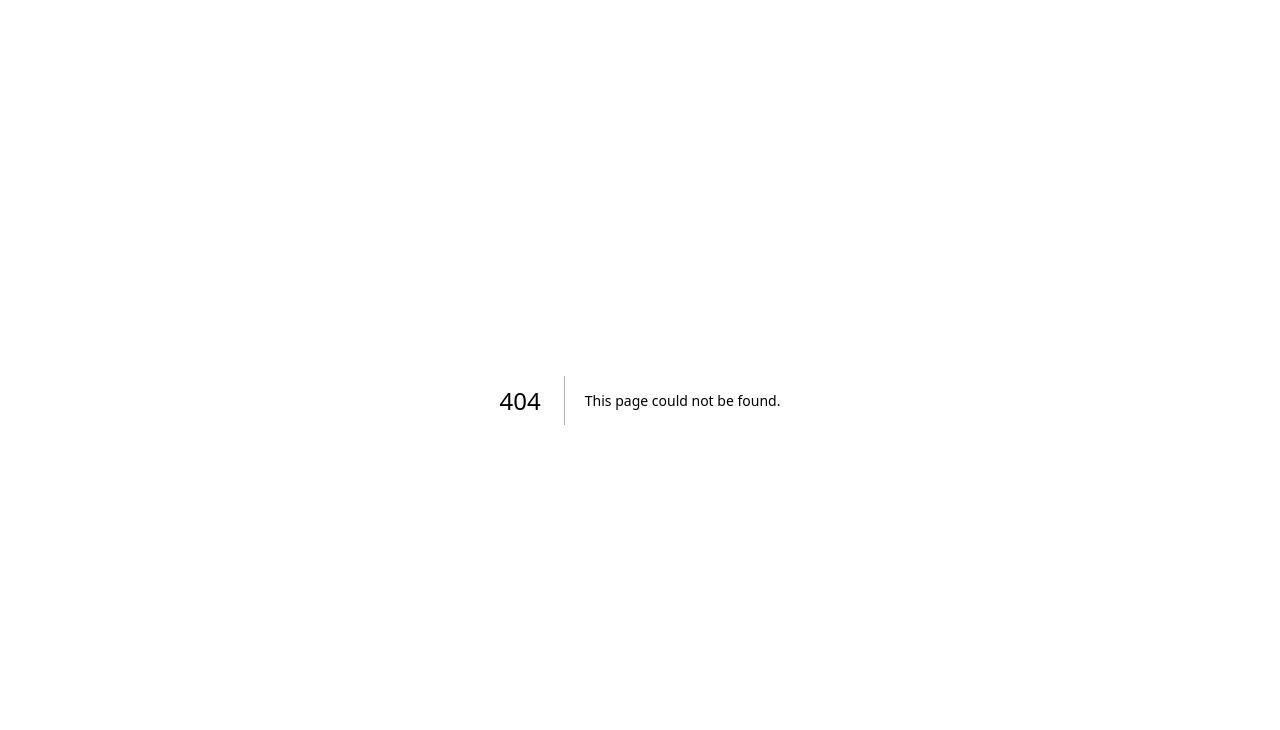
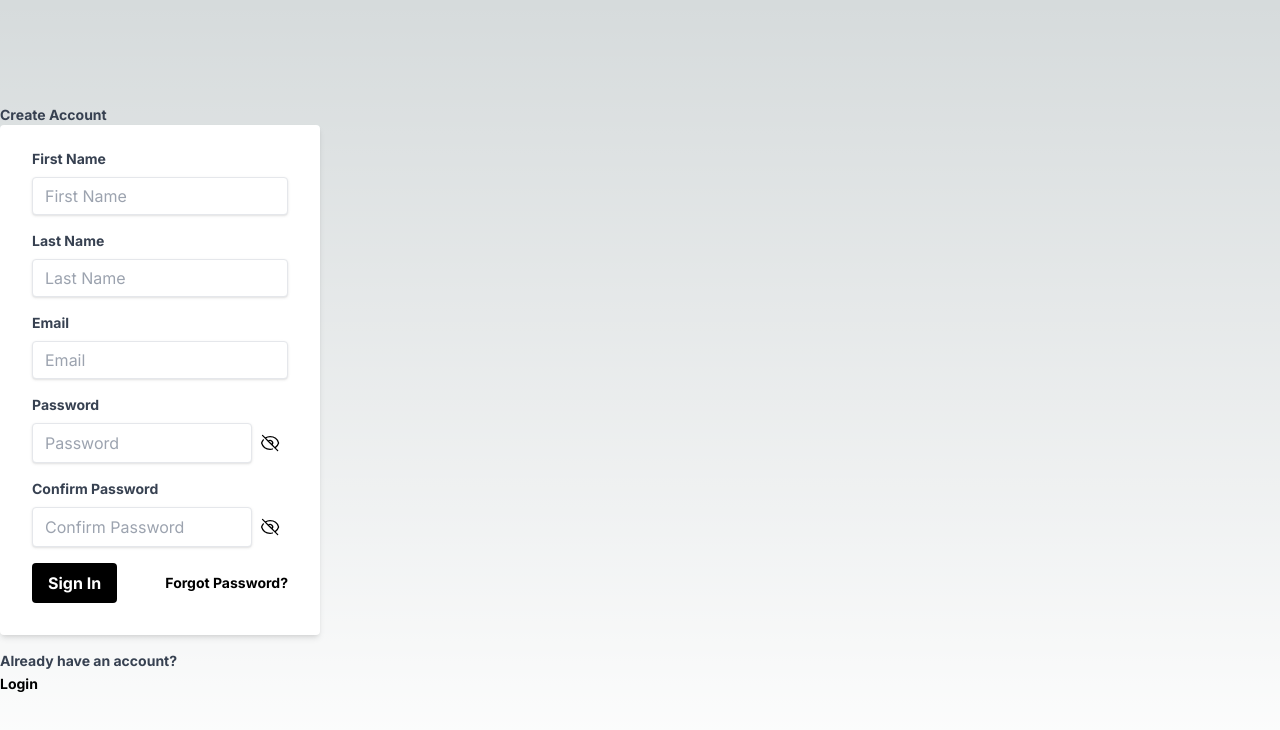
Before and after one commit to JordanTaylorJ/two_factor_auth, a Next.js app in the folder client/: page /signup in a window 1280 px wide. Before the commit this address had no page. Shown: the top 730 px of the page. Built offline with nearby package versions, Linux system fonts and the light colour scheme.

Commit message:
add signup component and create form, add form data to state and use hidden variables to show and hide password

```diff
--- a/client/src/app/page.js
+++ b/client/src/app/page.js
@@ -1,21 +1,12 @@
-'use client'
-//import Home from './home/page';
-//import Login from './components/login/Login';
-//import { BrowserRouter as Router, Routes, Route} from 'react-router-dom';
 
-/*
-<Router>
-      <Routes>
-        <Route path='/' element={<Home/>}/>
-        <Route path='/login' element={<Login/>}/>
-      </Routes>
-    </Router>
-*/
+import Link from 'next/link'
 
 export default function Home() {
   return (
     <main className="min-h-screen">
     <h1>Home Page</h1>
+    <Link href='/login'> Login </Link>
+    <Link href='signup'>Create Account</Link>
     </main>
   )
 }
--- /dev/null
+++ b/client/src/app/signup/page.jsx
@@ -0,0 +1,138 @@
+'use client'
+import Link from "next/link";
+import React, {useState} from'react';
+
+const Signup = () => {
+
+    const [formData, setFormData] = useState({
+        firstName: '',
+        lastName: '',
+        email: '',
+        password: '',
+        passwordConfirmation: ''
+    });
+
+    const [hiddenOne, setHiddenOne] = useState(true);
+    const [hiddenTwo, setHiddenTwo] = useState(true);
+
+    const handleToggle = (e) => {
+        if (e.target.id === 'eyeOne') {
+            setHiddenOne(!hiddenOne)
+        } else if (e.target.id === 'eyeTwo') {
+            setHiddenTwo(!hiddenTwo)
+        }
+    }
+
+    return(
+        <main className='min-h-screen content-center'>
+            <h1 className='text-gray-700 text-sm font-bold'>Create Account</h1>
+            <div className='w-full max-w-xs'>
+                <form className="bg-white shadow-md rounded px-8 pt-6 pb-8 mb-4">
+                    <div className="mb-4">
+                        <label className="block text-gray-700 text-sm font-bold mb-2">
+                            First Name
+                        </label>
+                        <input className="shadow appearance-none border rounded w-full py-2 px-3 text-gray-700 leading-tight focus:outline-none focus:shadow-outline" id="firstName" type="text" placeholder="First Name"/>
+                    </div>
+                    <div className="mb-4">
+                        <label className="block text-gray-700 text-sm font-bold mb-2">
+                            Last Name
+                        </label>
+                        <input className="shadow appearance-none border rounded w-full py-2 px-3 text-gray-700 leading-tight focus:outline-none focus:shadow-outline" id="lastName" type="text" placeholder="Last Name"/>
+                    </div>
+                    <div className="mb-4">
+                        <label className="block text-gray-700 text-sm font-bold mb-2">
+                            Email
+                        </label>
+                        <input className="shadow appearance-none border rounded w-full py-2 px-3 text-gray-700 leading-tight focus:outline-none focus:shadow-outline" id="email" type="text" placeholder="Email"/>
+                    </div>
+                    <div className="mb-4">
+                        <label className="block text-gray-700 text-sm font-bold mb-2">
+                            Password
+                        </label>
+                        <div className='flex'>
+                            <input className="shadow appearance-none border rounded w-full py-2 px-3 text-gray-700 leading-tight focus:outline-none focus:shadow-outline" id="password" type={hiddenOne ? "password" : "text"}  placeholder="Password"/>
+                            <svg onClick={(e) => handleToggle(e)} id='eyeOne' xmlns="http://www.w3.org/2000/svg" fill="none" viewBox="0 0 24 24" strokeWidth="1.5" stroke="currentColor" className="w-6 h-6 m-2">
+                               {hiddenOne == true ?
+                                <svg xmlns="http://www.w3.org/2000/svg" fill="none" viewBox="0 0 24 24" strokeWidth={1.5} stroke="currentColor" className="w-6 h-6">
+                                    <path strokeLinecap="round" strokeLinejoin="round" d="M3.98 8.223A10.477 10.477 0 0 0 1.934 12C3.226 16.338 7.244 19.5 12 19.5c.993 0 1.953-.138 2.863-.395M6.228 6.228A10.451 10.451 0 0 1 12 4.5c4.756 0 8.773 3.162 10.065 7.498a10.522 10.522 0 0 1-4.293 5.774M6.228 6.228 3 3m3.228 3.228 3.65 3.65m7.894 7.894L21 21m-3.228-3.228-3.65-3.65m0 0a3 3 0 1 0-4.243-4.243m4.242 4.242L9.88 9.88" />
+                                </svg>
+                                :
+                                <svg xmlns="http://www.w3.org/2000/svg" fill="none" viewBox="0 0 24 24" strokeWidth={1.5} stroke="currentColor" className="w-6 h-6">
+                                    <path strokeLinecap="round" strokeLinejoin="round" d="M2.036 12.322a1.012 1.012 0 0 1 0-.639C3.423 7.51 7.36 4.5 12 4.5c4.638 0 8.573 3.007 9.963 7.178.07.207.07.431 0 .639C20.577 16.49 16.64 19.5 12 19.5c-4.638 0-8.573-3.007-9.963-7.178Z" />
+                                    <path strokeLinecap="round" strokeLinejoin="round" d="M15 12a3 3 0 1 1-6 0 3 3 0 0 1 6 0Z" />
+                                </svg>
+
+                                }
+                            </svg>
+                        </div>
+                    </div>
+                    <div className="mb-4">
+                        <label className="block text-gray-700 text-sm font-bold mb-2" type='password'>
+                            Confirm Password
+                        </label>
+                        <div className='flex'>
+                            <input className="shadow appearance-none border rounded w-full py-2 px-3 text-gray-700 leading-tight focus:outline-none focus:shadow-outline" id="passwordConfirmation" type={hiddenTwo ? "password" : "text"} placeholder="Confirm Password"/>
+                            <svg onClick={(e) => handleToggle(e)} id='eyeTwo' xmlns="http://www.w3.org/2000/svg" fill="none" viewBox="0 0 24 24" strokeWidth="1.5" stroke="currentColor" className="w-6 h-6 m-2">
+                               {hiddenTwo == true ?
+                                <svg xmlns="http://www.w3.org/2000/svg" fill="none" viewBox="0 0 24 24" strokeWidth={1.5} stroke="currentColor" className="w-6 h-6">
+                                    <path strokeLinecap="round" strokeLinejoin="round" d="M3.98 8.223A10.477 10.477 0 0 0 1.934 12C3.226 16.338 7.244 19.5 12 19.5c.993 0 1.953-.138 2.863-.395M6.228 6.228A10.451 10.451 0 0 1 12 4.5c4.756 0 8.773 3.162 10.065 7.498a10.522 10.522 0 0 1-4.293 5.774M6.228 6.228 3 3m3.228 3.228 3.65 3.65m7.894 7.894L21 21m-3.228-3.228-3.65-3.65m0 0a3 3 0 1 0-4.243-4.243m4.242 4.242L9.88 9.88" />
+                                </svg>
+                                :
+                                <svg xmlns="http://www.w3.org/2000/svg" fill="none" viewBox="0 0 24 24" strokeWidth={1.5} stroke="currentColor" className="w-6 h-6">
+                                    <path strokeLinecap="round" strokeLinejoin="round" d="M2.036 12.322a1.012 1.012 0 0 1 0-.639C3.423 7.51 7.36 4.5 12 4.5c4.638 0 8.573 3.007 9.963 7.178.07.207.07.431 0 .639C20.577 16.49 16.64 19.5 12 19.5c-4.638 0-8.573-3.007-9.963-7.178Z" />
+                                    <path strokeLinecap="round" strokeLinejoin="round" d="M15 12a3 3 0 1 1-6 0 3 3 0 0 1 6 0Z" />
+                                </svg>
+                                }
+                            </svg>
+                        </div>
+                    </div>
+                    <div className="flex items-center justify-between">
+                        <button className="bg-black hover:bg-teal-300 text-white font-bold py-2 px-4 rounded focus:outline-none focus:shadow-outline" type="button">
+                            Sign In
+                        </button>
+                        <a className="inline-block align-baseline font-bold text-sm text-black hover:text-teal-300" href="#">
+                            Forgot Password?
+                        </a>
+                    </div>
+                </form>
+            </div>
+            <p className='text-gray-700 text-sm font-bold'>Already have an account?</p>
+            <Link className='inline-block align-baseline font-bold text-sm text-black hover:text-teal-300' href='/login'>Login</Link>
+        </main>
+    )
+}
+
+export default Signup;
+
+/*
+
+{hidden == true ?
+<svg xmlns="http://www.w3.org/2000/svg" fill="none" viewBox="0 0 24 24" strokeWidth={1.5} stroke="currentColor" className="w-6 h-6">
+  <path strokeLinecap="round" strokeLinejoin="round" d="M2.036 12.322a1.012 1.012 0 0 1 0-.639C3.423 7.51 7.36 4.5 12 4.5c4.638 0 8.573 3.007 9.963 7.178.07.207.07.431 0 .639C20.577 16.49 16.64 19.5 12 19.5c-4.638 0-8.573-3.007-9.963-7.178Z" />
+  <path strokeLinecap="round" strokeLinejoin="round" d="M15 12a3 3 0 1 1-6 0 3 3 0 0 1 6 0Z" />
+</svg>
+:
+<svg xmlns="http://www.w3.org/2000/svg" fill="none" viewBox="0 0 24 24" strokeWidth={1.5} stroke="currentColor" className="w-6 h-6">
+  <path strokeLinecap="round" strokeLinejoin="round" d="M3.98 8.223A10.477 10.477 0 0 0 1.934 12C3.226 16.338 7.244 19.5 12 19.5c.993 0 1.953-.138 2.863-.395M6.228 6.228A10.451 10.451 0 0 1 12 4.5c4.756 0 8.773 3.162 10.065 7.498a10.522 10.522 0 0 1-4.293 5.774M6.228 6.228 3 3m3.228 3.228 3.65 3.65m7.894 7.894L21 21m-3.228-3.228-3.65-3.65m0 0a3 3 0 1 0-4.243-4.243m4.242 4.242L9.88 9.88" />
+</svg>
+}
+
+
+
+
+
+
+ {hidden == true ?
+
+                                    return(
+                                    <path strokeLinecap="round" strokeLinejoin="round" d="M2.036 12.322a1.012 1.012 0 0 1 0-.639C3.423 7.51 7.36 4.5 12 4.5c4.638 0 8.573 3.007 9.963 7.178.07.207.07.431 0 .639C20.577 16.49 16.64 19.5 12 19.5c-4.638 0-8.573-3.007-9.963-7.178Z" />
+                                    <path strokeLinecap="round" strokeLinejoin="round" d="M15 12a3 3 0 1 1-6 0 3 3 0 0 1 6 0Z" />
+                                    )
+
+                                   null
+                                :
+                                    <h1>nope</h1>
+                                }
+
+*/
```
